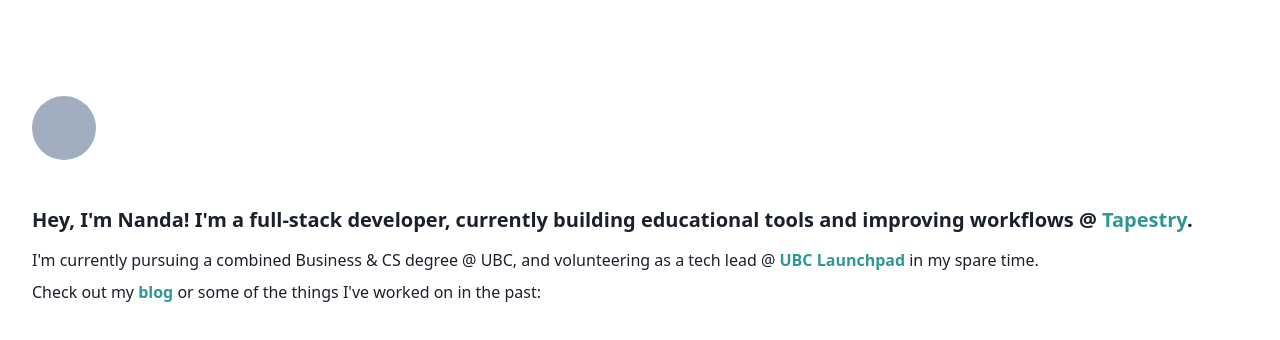
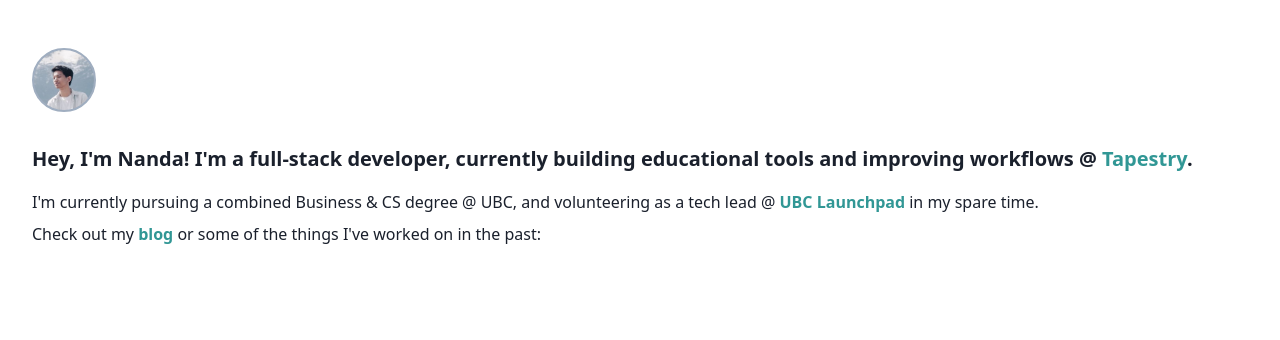
Before and after one commit to nandanmen/me, a Gatsby site: page / in a window 1280 px wide. Built offline with nearby package versions, Linux system fonts and the light colour scheme; Gatsby itself is replaced by a stand-in of ours.

Commit message:
refactor: update css organization

```diff
--- a/package.json
+++ b/package.json
@@ -14,6 +14,7 @@
     "test": "echo \"Write tests! -> https://gatsby.dev/unit-testing\" && exit 1"
   },
   "dependencies": {
+    "clsx": "^1.1.1",
     "gatsby": "^2.24.47",
     "gatsby-plugin-sass": "^2.3.12",
     "gatsby-remark-external-links": "^0.0.4",
@@ -34,7 +35,8 @@
     "stylelint": "^13.6.1",
     "stylelint-config-standard": "^20.0.0",
     "tailwindcss": "^1.7.2",
-    "typescript": "^3.9.7"
+    "typescript": "^3.9.7",
+    "typescript-plugin-css-modules": "^2.4.0"
   },
   "repository": {
     "type": "git",
--- a/src/css/Home.module.scss
+++ b/src/css/Home.module.scss
@@ -1,8 +1,3 @@
-.header {
-  @apply text-xl font-semibold mb-4;
-  line-height: 1.2;
-}
-
 .description {
   > * {
     @apply mb-2;
@@ -12,3 +7,7 @@
     @apply font-semibold;
   }
 }
+
+.image {
+  object-fit: cover;
+}
--- a/src/pages/index.tsx
+++ b/src/pages/index.tsx
@@ -1,4 +1,5 @@
 import React from 'react'
+import clsx from 'clsx'
 import { graphql, PageProps } from 'gatsby'
 import styles from '../css/Home.module.scss'
 
@@ -15,10 +16,16 @@ export default function Home({
   data: { about, description },
 }: PageProps<PageData>) {
   return (
-    <main className="bg-white p-8 pt-24">
-      <div className="w-16 h-16 bg-gray-500 mb-12 rounded-full" />
+    <main className="bg-white p-8 pt-12">
+      <img
+        className={clsx(
+          'w-16 h-16 bg-gray-500 mb-8 rounded-full border-gray-500 border-2',
+          styles.image
+        )}
+        src="./avatar.jpg"
+      />
       <header
-        className={styles.header}
+        className="text-xl font-semibold mb-4"
         dangerouslySetInnerHTML={{ __html: about.html }}
       />
       <div
```
Also changed, not shown: tsconfig.json (added, +13 -0 lines), static/avatar.jpg (added), 1 other file.
